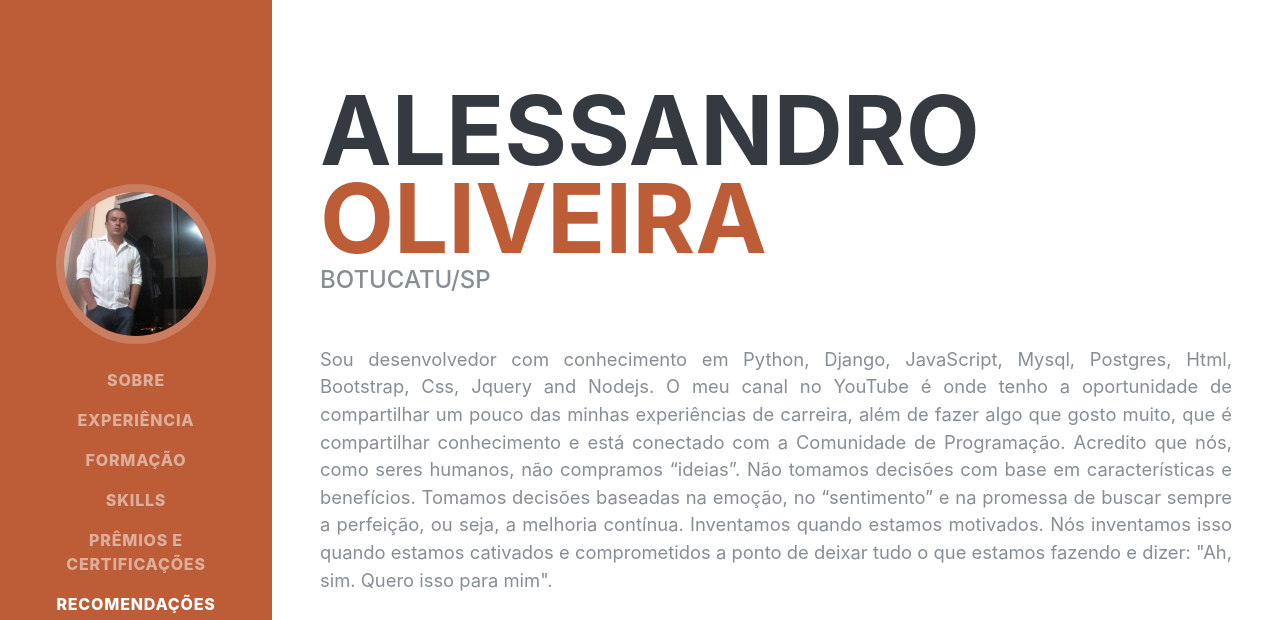
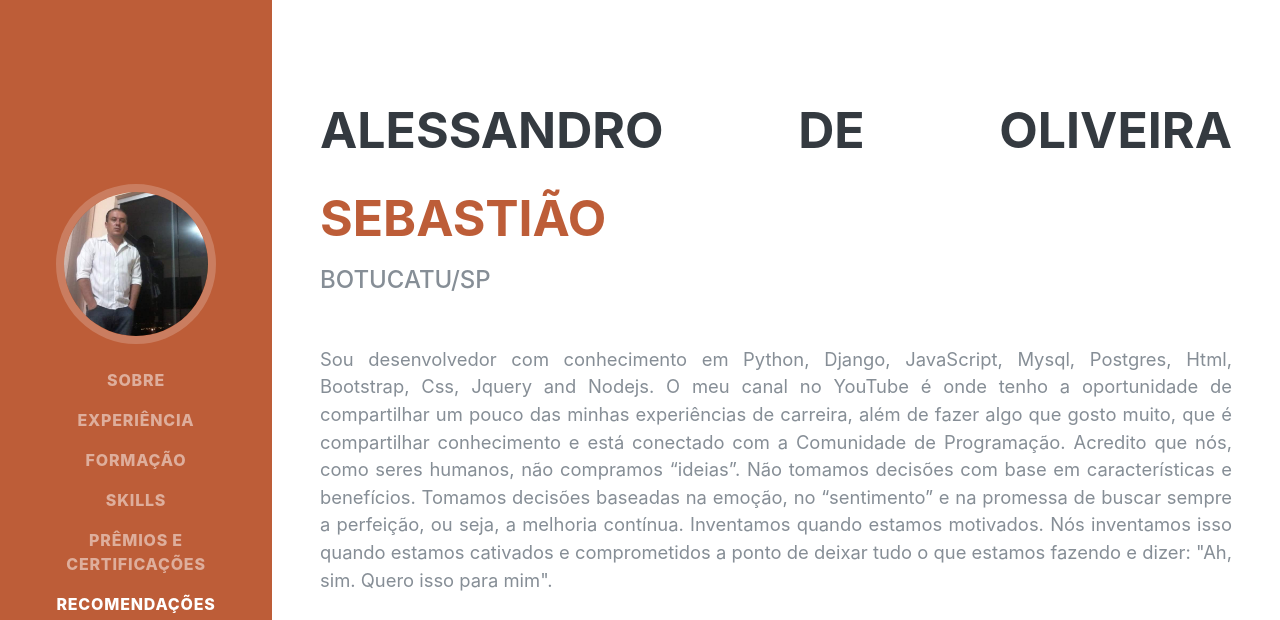
Before and after one commit to CanonVortigen/CanonVortigen.github.io, a plain HTML site: page index.html in a window 1280 px wide. Shown: the top 620 px of the page. Drawn offline with Linux system fonts and the light colour scheme; a web font is replaced by a local one.

Commit message:
Update some tasks

```diff
--- a/index.html
+++ b/index.html
@@ -87,8 +87,8 @@
     <!-- Sessão Sobre Mim -->
     <section class="resume-section p-3 p-lg-5 d-flex align-items-center" id="sobremim">
       <div class="w-100">
-        <h1 class="mb-0">Alessandro
-          <span class="text-primary">Oliveira</span>
+        <h1 class="mb-0" style="font-size: 50px;">Alessandro de Oliveira
+          <span class="text-primary">Sebastião</span>
         </h1>
         <div class="subheading mb-5">
           Botucatu/SP
```
